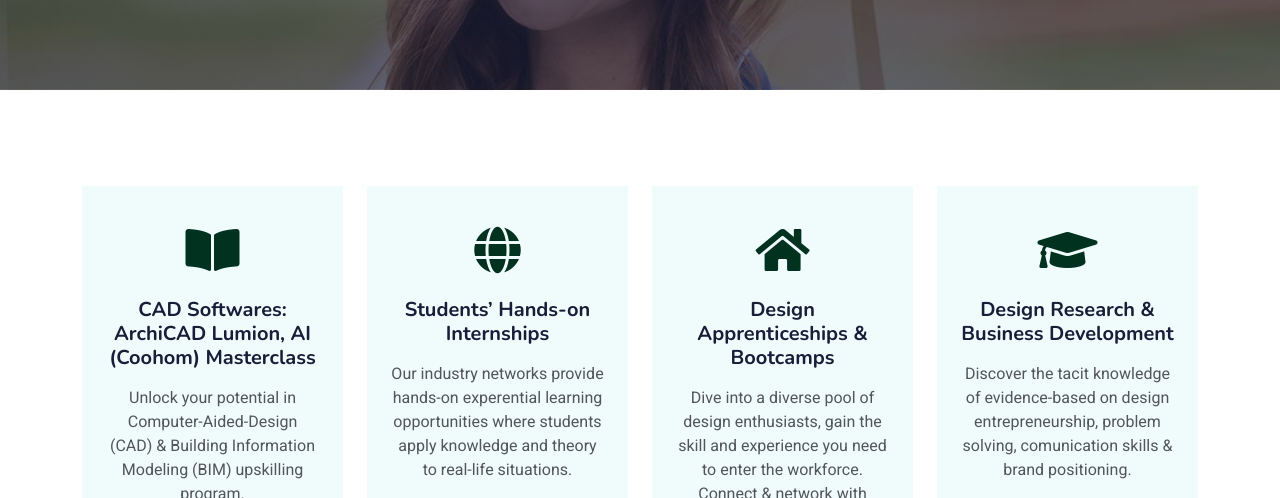
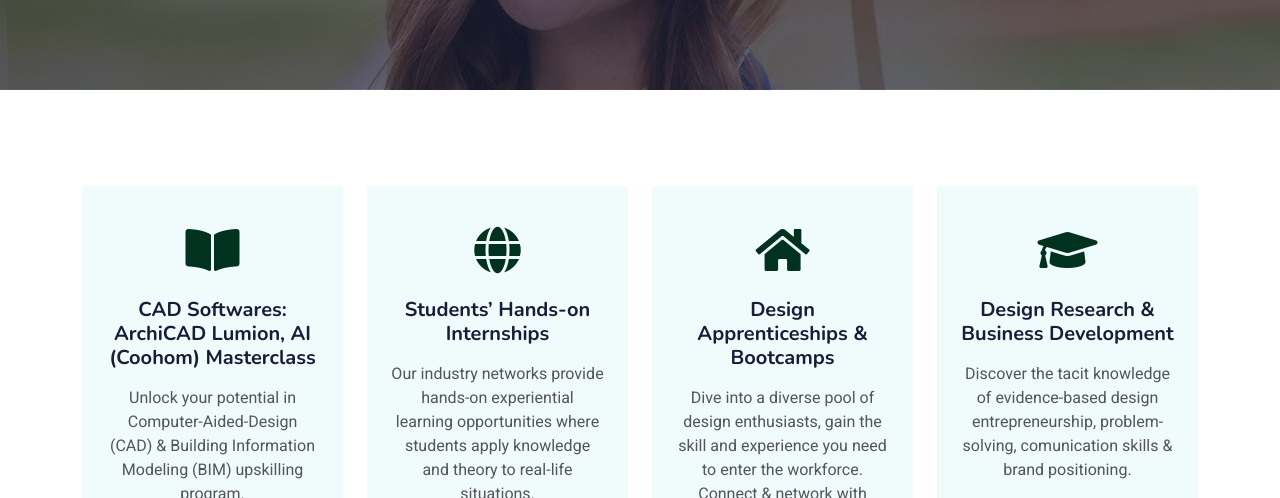
Before and after one commit to Moris-lila/innovar, a plain HTML site: page about.html in a window 1280 px wide. Shown: the part 302-800 px from the top of the page. Drawn offline with nearby package versions, Linux system fonts and the light colour scheme.

Commit message:
about.html

```diff
--- a/about.html
+++ b/about.html
@@ -100,7 +100,7 @@
                         <div class="p-4">
                             <i class="fa fa-3x fa-globe text-primary mb-4"></i>
                             <h5 class="mb-3">Students’ Hands-on Internships </h5>
-                        <p>Our industry networks provide hands-on experential learning opportunities where students apply knowledge and theory to real-life situations.</p>
+                            <p>Our industry networks provide hands-on experiential learning opportunities where students apply knowledge and theory to real-life situations.</p>
                         </div>
                     </div>
                 </div>
@@ -118,7 +118,7 @@
                         <div class="p-4">
                             <i class="fa fa-3x fa-graduation-cap text-primary mb-4"></i>
                             <h5 class="mb-3">Design Research & Business Development</h5>
-                        <p>Discover the tacit knowledge of evidence-based on design entrepreneurship, problem solving, comunication skills & brand positioning.</p>
+                            <p>Discover the tacit knowledge of evidence-based design entrepreneurship, problem-solving, comunication skills & brand positioning.</p>
                         </div>
 
                     </div>
```
Lines whose indentation alone changed are shown as unchanged.
